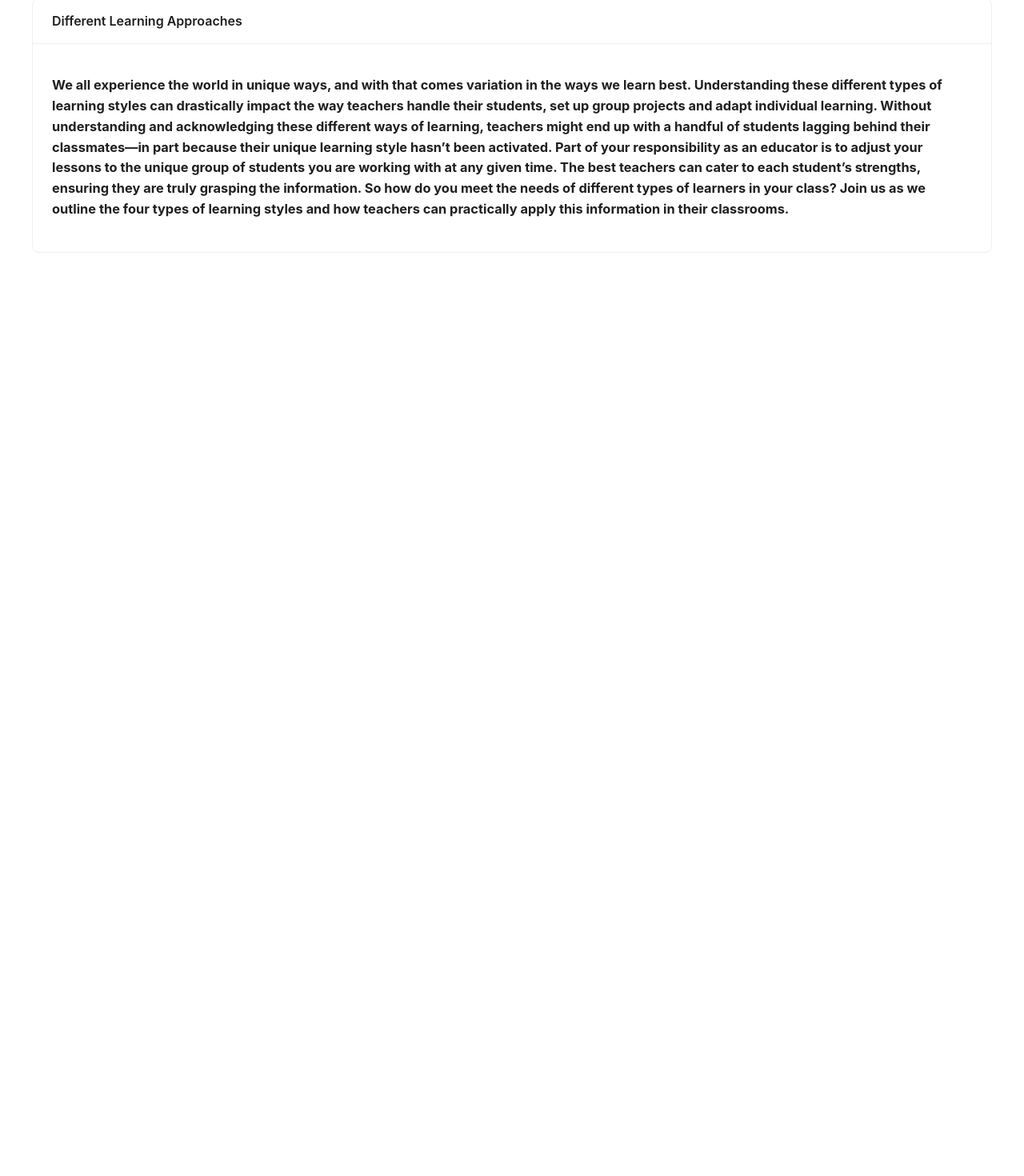
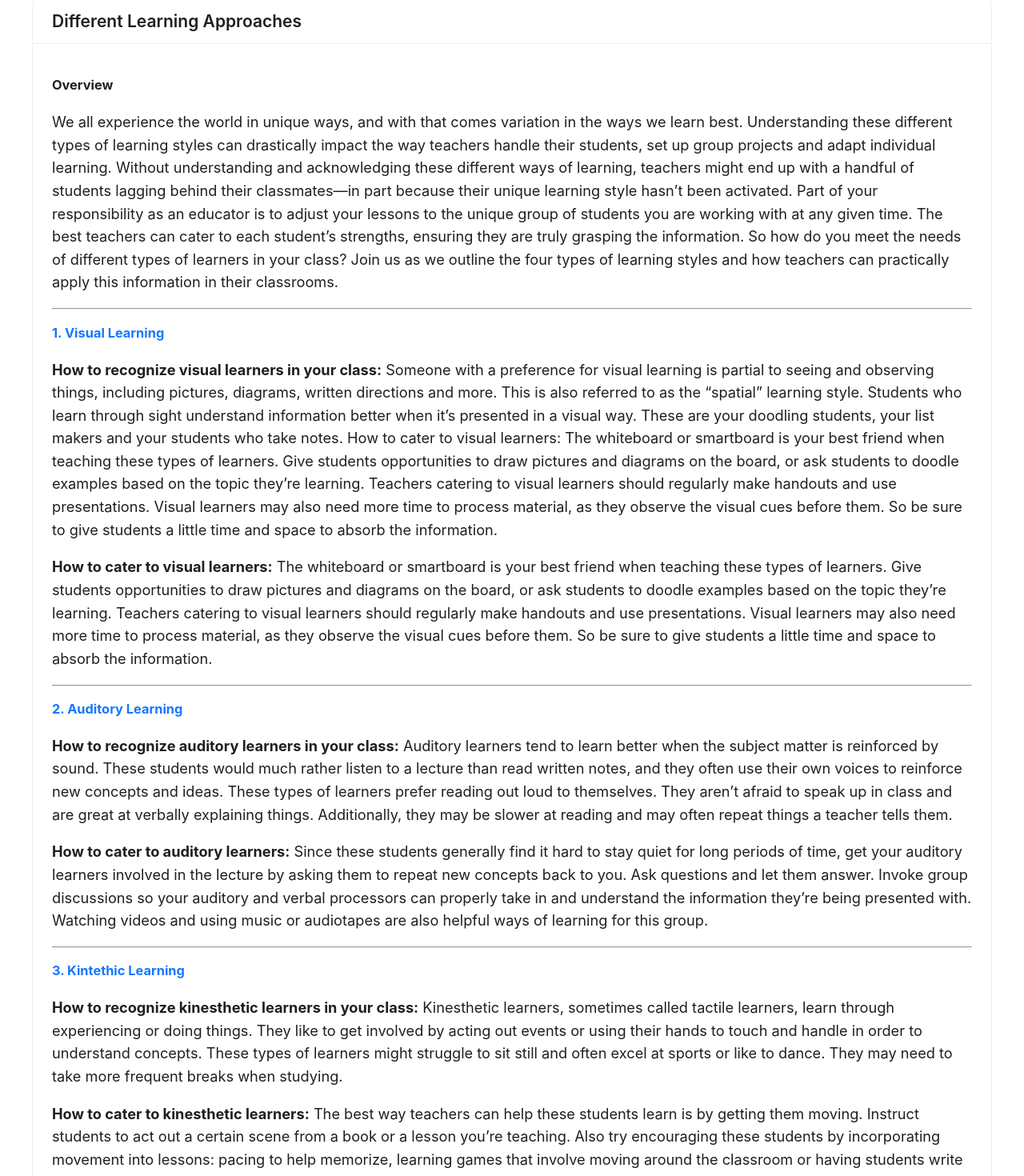
Before and after one commit to BassemSadaqah/TeachTune, a React (Create React App) app: page /learning-approaches in a window 1280 px wide. Shown: the part 88-1558 px from the top of the page at 80% size. Before the commit the page ends 800 px from the top, so only its background shows below. Built offline with nearby package versions, Linux system fonts and the light colour scheme; no server answers; sample sign-in values are in the browser's storage.

Commit message:
edit learning/thinking methods

```diff
--- a/src/App.css
+++ b/src/App.css
@@ -11,6 +11,20 @@
   .App-logo {
     animation: App-logo-spin infinite 20s linear;
   }
+}
+.youtube-embed {
+  overflow: hidden;
+  padding-bottom: 56.25%;
+  position: relative;
+  height: 0;
+}
+
+.youtube-embed iframe {
+  left: 0;
+  top: 0;
+  height: 100%;
+  width: 100%;
+  position: absolute;
 }
 
 .App-header {
--- a/src/App.js
+++ b/src/App.js
@@ -16,6 +16,7 @@ import VisualLearning from './pages/VisualLearning';
 import AuditoryLearning from './pages/AuditoryLearning';
 import KintethicLearning from './pages/KintethicLearning';
 import LearningApproaches from './pages/LearningApproaches';
+import ThinkingMethods from './pages/ThinkingMethods';
 
 
 function App() {
@@ -51,10 +52,11 @@ function App() {
           <Route path="login" element={<Signin user={user}/>} />
           <Route path="register" element={<Signup user={user} />} />
           <Route path="class" element={<Class />} />
-          <Route path="learning-approaches" element={<LearningApproaches />} />
-          <Route path="visual-learning" element={<VisualLearning />} />
-          <Route path="auditory-learning" element={<AuditoryLearning />} />
-          <Route path="kintethic-learning" element={<KintethicLearning />} />
+          <Route path="learning-approaches" element={<ProtectedRoute ><LearningApproaches /></ProtectedRoute>} />
+          <Route path="thinking-methods" element={<ProtectedRoute ><ThinkingMethods /></ProtectedRoute>} />
+          <Route path="visual-learning" element={<ProtectedRoute ><VisualLearning /></ProtectedRoute>} />
+          <Route path="auditory-learning" element={<ProtectedRoute ><AuditoryLearning /></ProtectedRoute>} />
+          <Route path="kintethic-learning" element={<ProtectedRoute ><KintethicLearning /></ProtectedRoute>} />
           <Route path="survey/*" element={<Survey />} />
           <Route path="*" element={<NotFound />} />
         </Route>
--- a/src/components/Quiz.js
+++ b/src/components/Quiz.js
@@ -49,7 +49,7 @@ function Quiz({ classId }) {
     {
         "question": "8- Before going to sleep at night, I appreciate:",
         "options": ["The room is dark", "The bed feels comfortable", "The room is quiet",],
-        "answers": [1, 3,2]
+        "answers": [1, 3, 2]
     },
     {
         "question": "9- When I have to remember a list of items, I remember them best if I..",
@@ -58,8 +58,8 @@ function Quiz({ classId }) {
     },
     {
         "question": "9- Which restaurant sounds the worst to you?",
-        "options": ["One with music too loud","One with lights too bright", "One with uncomfortable chairs"],
-        "answers": [2,1, 3]
+        "options": ["One with music too loud", "One with lights too bright", "One with uncomfortable chairs"],
+        "answers": [2, 1, 3]
     }
 
     ]
--- a/src/pages/AuditoryLearning.js
+++ b/src/pages/AuditoryLearning.js
@@ -11,6 +11,7 @@ function AuditoryLearning() {
                   width: '95%',
                   margin: '10px auto'
               }}
+              headStyle={{ fontSize: '1.5em' }}
             //   headStyle={{ textAlign: 'center' }}
               title="Auditory Learning Approach"
           >
--- a/src/pages/KintethicLearning.js
+++ b/src/pages/KintethicLearning.js
@@ -11,6 +11,7 @@ function KintethicLearning() {
                   width: '95%',
                   margin: '10px auto'
               }}
+              headStyle={{ fontSize: '1.5em' }}
             //   headStyle={{ textAlign: 'center' }}
               title="Kintethic Learning Approach"
           >
--- a/src/pages/LearningApproaches.js
+++ b/src/pages/LearningApproaches.js
@@ -1,28 +1,68 @@
 import React from 'react'
-import {Card} from 'antd'
+import { Card } from 'antd'
 import Navbar from '../components/Navbar'
+import { Link } from 'react-router-dom'
 function LearningApproaches() {
   return (
     <>
-      <Navbar/>
+      <Navbar />
       <Card
         style={{
           maxWidth: '1200px',
           width: '95%',
-                  margin: '10px auto'
+          margin: '10px auto',
         }}
+        headStyle={{fontSize:'1.5em'}}
         //   headStyle={{ textAlign: 'center' }}
         title="Different Learning Approaches"
       >
-        <h3>We all experience the world in unique ways, and with that comes variation in the ways we learn best. Understanding these different types of learning styles can drastically impact the way teachers handle their students, set up group projects and adapt individual learning. Without understanding and acknowledging these different ways of learning, teachers might end up with a handful of students lagging behind their classmates—in part because their unique learning style hasn’t been activated.
+        <h3>Overview</h3>
+        <p style={{ fontSize: '1.3em' }}>We all experience the world in unique ways, and with that comes variation in the ways we learn best. Understanding these different types of learning styles can drastically impact the way teachers handle their students, set up group projects and adapt individual learning. Without understanding and acknowledging these different ways of learning, teachers might end up with a handful of students lagging behind their classmates—in part because their unique learning style hasn’t been activated.
+          Part of your responsibility as an educator is to adjust your lessons to the unique group of students you are working with at any given time. The best teachers can cater to each student’s strengths, ensuring they are truly grasping the information.
+          So how do you meet the needs of different types of learners in your class? Join us as we outline the four types of learning styles and how teachers can practically apply this information in their classrooms.
+        </p>
+        <hr />
+        <Link to="/visual-learning" >
+          <h3>
+            1. Visual Learning
+          </h3>
+        </Link>
+        <p style={{ fontSize: '1.3em' }}>
+          <strong>How to recognize visual learners in your class:</strong> Someone with a preference for visual learning is partial to seeing and observing things, including pictures, diagrams, written directions and more. This is also referred to as the “spatial” learning style. Students who learn through sight understand information better when it’s presented in a visual way. These are your doodling students, your list makers and your students who take notes.
+          How to cater to visual learners: The whiteboard or smartboard is your best friend when teaching these types of learners. Give students opportunities to draw pictures and diagrams on the board, or ask students to doodle examples based on the topic they’re learning. Teachers catering to visual learners should regularly make handouts and use presentations. Visual learners may also need more time to process material, as they observe the visual cues before them. So be sure to give students a little time and space to absorb the information.
 
-          Part of your responsibility as an educator is to adjust your lessons to the unique group of students you are working with at any given time. The best teachers can cater to each student’s strengths, ensuring they are truly grasping the information.
+        </p>
+        <p style={{ fontSize: '1.3em' }}>
+          <strong>How to cater to visual learners:</strong> The whiteboard or smartboard is your best friend when teaching these types of learners. Give students opportunities to draw pictures and diagrams on the board, or ask students to doodle examples based on the topic they’re learning. Teachers catering to visual learners should regularly make handouts and use presentations. Visual learners may also need more time to process material, as they observe the visual cues before them. So be sure to give students a little time and space to absorb the information.
 
-          So how do you meet the needs of different types of learners in your class? Join us as we outline the four types of learning styles and how teachers can practically apply this information in their classrooms.
+        </p>
+        <hr />
+        <Link to="/auditory-learning" >
+          <h3>
+            2. Auditory Learning
+          </h3>
+        </Link>
+        <p style={{ fontSize: '1.3em' }}>
+          <strong>How to recognize auditory learners in your class:</strong> Auditory learners tend to learn better when the subject matter is reinforced by sound. These students would much rather listen to a lecture than read written notes, and they often use their own voices to reinforce new concepts and ideas. These types of learners prefer reading out loud to themselves. They aren’t afraid to speak up in class and are great at verbally explaining things. Additionally, they may be slower at reading and may often repeat things a teacher tells them.
+        </p>
+        <p style={{ fontSize: '1.3em' }}>
+          <strong>How to cater to auditory learners:</strong> Since these students generally find it hard to stay quiet for long periods of time, get your auditory learners involved in the lecture by asking them to repeat new concepts back to you. Ask questions and let them answer. Invoke group discussions so your auditory and verbal processors can properly take in and understand the information they’re being presented with. Watching videos and using music or audiotapes are also helpful ways of learning for this group.
+        </p>
+        <hr />
+        <Link to="/kintethic-learning" >
+          <h3>
+            3. Kintethic Learning
+          </h3>
+        </Link>
+        <p style={{ fontSize: '1.3em' }}>
+          <strong>How to recognize kinesthetic learners in your class:</strong> Kinesthetic learners, sometimes called tactile learners, learn through experiencing or doing things. They like to get involved by acting out events or using their hands to touch and handle in order to understand concepts. These types of learners might struggle to sit still and often excel at sports or like to dance. They may need to take more frequent breaks when studying.
+        </p>
+        <p style={{ fontSize: '1.3em' }}>
+          <strong>How to cater to kinesthetic learners:</strong> The best way teachers can help these students learn is by getting them moving. Instruct students to act out a certain scene from a book or a lesson you’re teaching. Also try encouraging these students by incorporating movement into lessons: pacing to help memorize, learning games that involve moving around the classroom or having students write on the whiteboard as part of an activity.
 
-    </h3>
-          </Card>
-      </>  )
+        </p>
+        <p style={{ fontSize: '1.3em' }}>Once kinesthetic learners can physically sense what they’re studying, abstract ideas and difficult concepts become easier to understand.</p>   </Card>
+    </>)
 }
 
 export default LearningApproaches
--- a/src/pages/NotFound.js
+++ b/src/pages/NotFound.js
@@ -1,14 +1,15 @@
 import React from 'react'
 import { Button, Result } from 'antd';
-
+import { useNavigate } from 'react-router-dom';
 function NotFound() {
+  const navigate=useNavigate()
   return (
     <Result
       style={{marginTop:'150px'}}
       status="404"
       title="404"
       subTitle="Sorry, the page you visited does not exist."
-      extra={<Button type="primary">Back Home</Button>}
+      extra={< Button onClick={() => navigate('/')} type="primary">Back Home</Button>}
     />  )
 }
 
--- /dev/null
+++ b/src/pages/ThinkingMethods.js
@@ -0,0 +1,22 @@
+import React from 'react'
+import { Card } from 'antd'
+import Navbar from '../components/Navbar'
+function ThinkingMethods() {
+    return (
+        <>
+            <Navbar />
+            <Card
+                style={{
+                    maxWidth: '1200px',
+                    width: '95%',
+                    margin: '10px auto'
+                }}
+                //   headStyle={{ textAlign: 'center' }}
+                title="Thinking Methods"
+            >
+                <p>eee</p>
+            </Card>
+        </>)
+}
+
+export default ThinkingMethods
```
Also changed, not shown: src/pages/VisualLearning.js (+30 -5 lines). Lines whose indentation alone changed are shown as unchanged.
